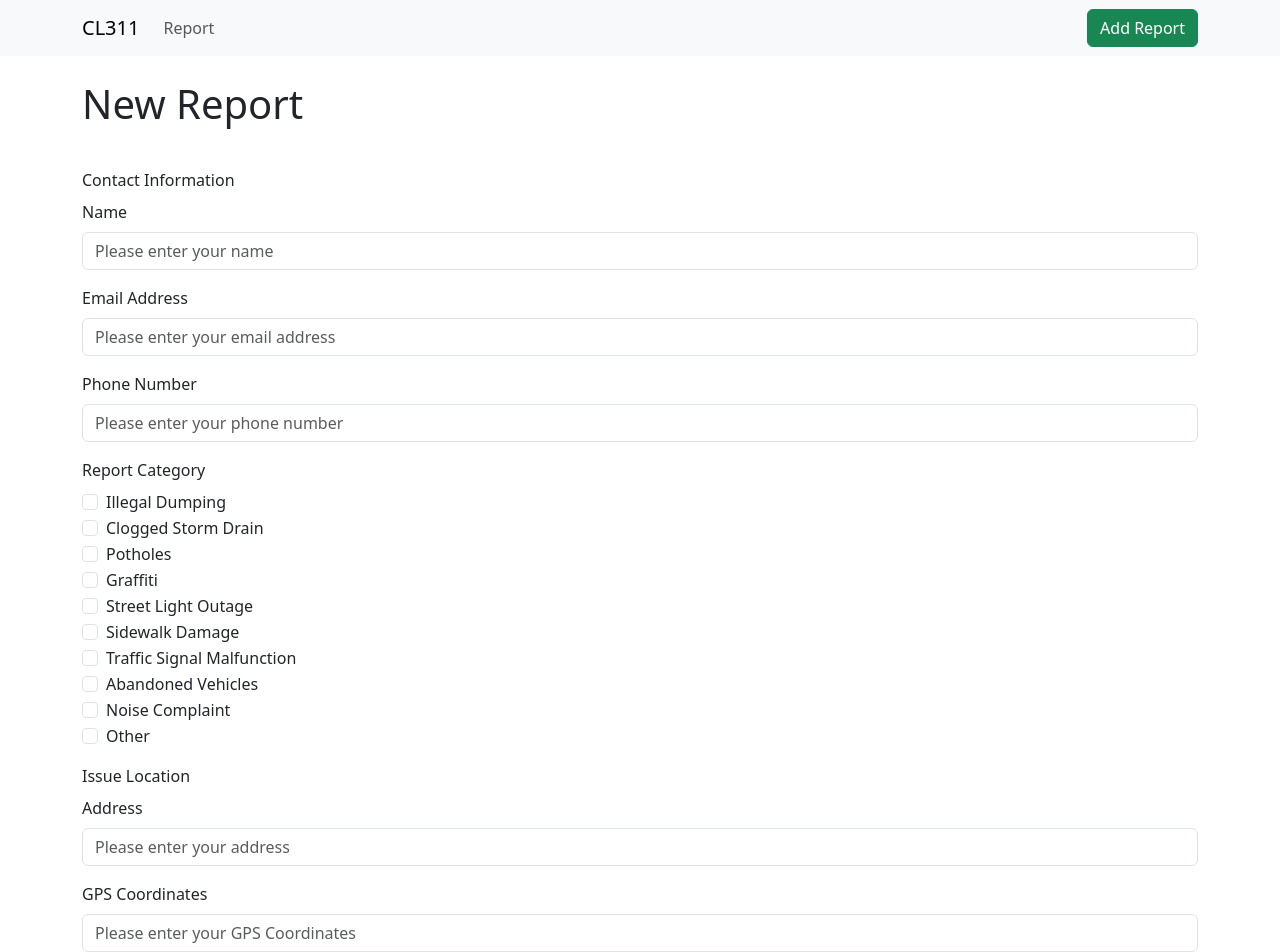
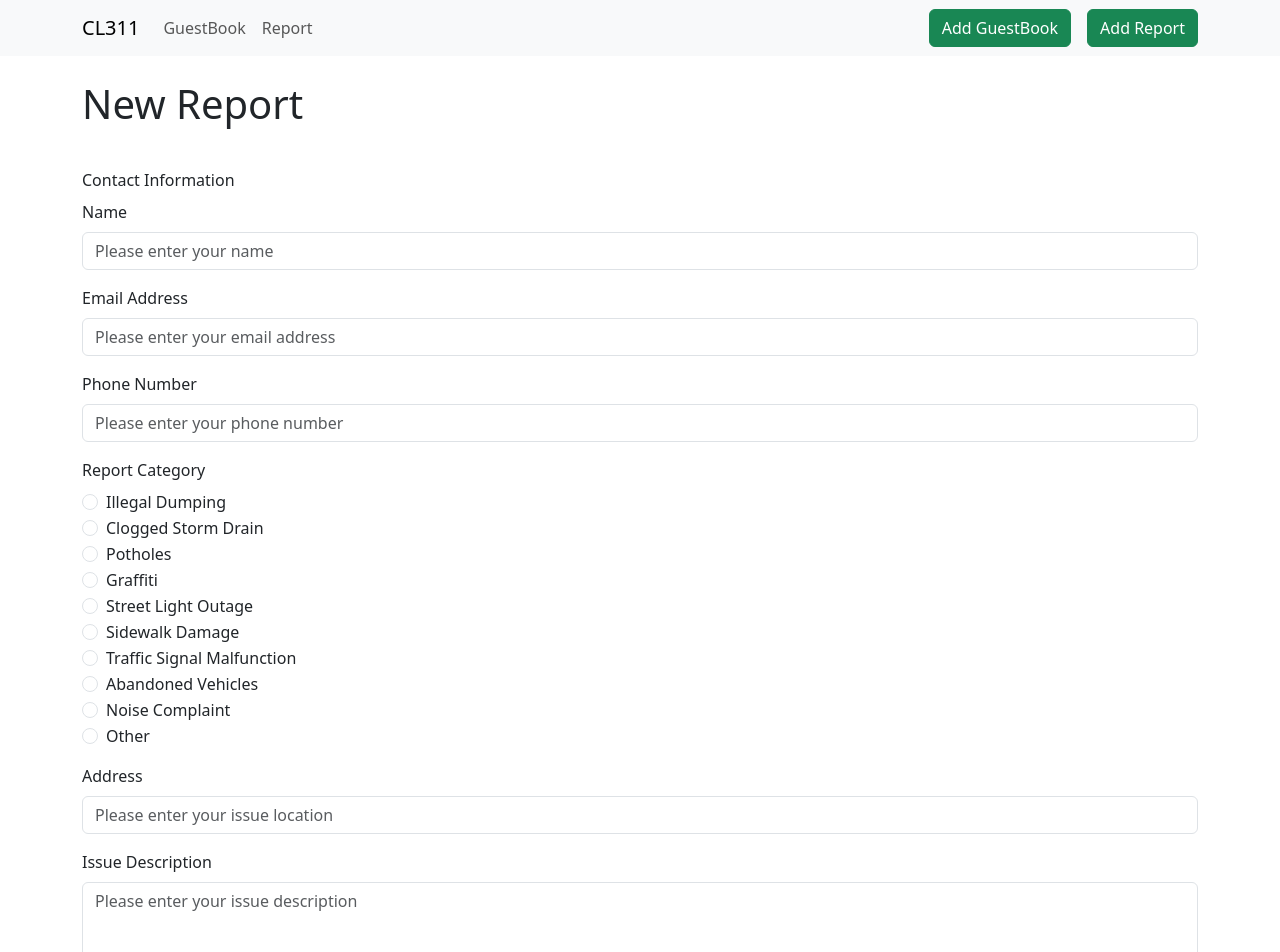
Before and after one commit to CodeDayLabs311/cl311, a Next.js app in the folder app/: page /report/create in a window 1280 px wide. Shown: the top 952 px of the page. Built offline with nearby package versions, Linux system fonts and the light colour scheme.

Commit message:
Addressing Comments

```diff
--- a/app/src/components/PageNav.tsx
+++ b/app/src/components/PageNav.tsx
@@ -37,11 +37,15 @@ export default function PageNav() {
                 <Navbar.Toggle aria-controls="basic-navbar-nav" />
                 <Navbar.Collapse id="basic-navbar-nav">
                     <Nav className="me-auto">
+                        <NavLink label="GuestBook" href="/guestbook" />
                         <NavLink label="Report" href="/report" />
                     </Nav>
                 </Navbar.Collapse>
                 <Navbar.Collapse className="justify-content-end">
                     <Nav>
+                        <ButtonLink variant="success" href="/guestbook/create" style={{marginRight: '1rem'}}>
+                            Add GuestBook
+                        </ButtonLink>
                         <ButtonLink variant="success" href="/report/create">
                             Add Report
                         </ButtonLink>
--- a/app/src/components/report/ReportEdit.tsx
+++ b/app/src/components/report/ReportEdit.tsx
@@ -5,6 +5,7 @@ import Form from 'react-bootstrap/Form';
 import Spinner from 'react-bootstrap/Spinner';
 import Stack from 'react-bootstrap/Stack';
 import ButtonLink from '../ButtonLink';
+import { ReportCategories, StatusOfReport } from '@/models';
 
 export type ReportEditProps = {
     report: Omit<IReport, 'reportId'> | undefined;
@@ -71,53 +72,36 @@ export default function ReportEdit({
             <Form.Group className="mb-3" controlId="EditReport.ReportCategory">
                 <Form.Label>Report Category</Form.Label>
                 {[
-                    'Illegal Dumping',
-                    'Clogged Storm Drain',
-                    'Potholes',
-                    'Graffiti',
-                    'Street Light Outage',
-                    'Sidewalk Damage',
-                    'Traffic Signal Malfunction',
-                    'Abandoned Vehicles',
-                    'Noise Complaint',
-                    'Other',
+                    ReportCategories.Illegal_Dumping,
+                    ReportCategories.Clogged_Storm_Drain,
+                    ReportCategories.Potholes,
+                    ReportCategories.Graffiti,
+                    ReportCategories.Street_Light_Outage,
+                    ReportCategories.Sidewalk_Damage,
+                    ReportCategories.Traffic_Signal_Malfunction,
+                    ReportCategories.Abandoned_Vehicles,
+                    ReportCategories.Noise_Complaint,
+                    ReportCategories.Other,
                 ].map((category) => (
                     <Form.Check
-                        type="checkbox"
+                        type="radio"
                         label={category}
-                        checked={report?.reportCategory.includes(category)}
-                        onChange={(event) => {
-                            const newCategories = [...report!.reportCategory];
-                            if (event.target.checked) {
-                                newCategories.push(category);
-                            } else {
-                                newCategories.splice(newCategories.indexOf(category), 1);
-                            }
-                            updateReport({ reportCategory: newCategories });
+                        name="category"
+                        defaultValue={report?.reportCategory}
+                        onChange={() => {
+                            updateReport({ reportCategory: category });
                         }}
                     />
                 ))}
             </Form.Group>
 
-            <Form.Label>Issue Location</Form.Label>
-
             <Form.Group className="mb-3" controlId="EditReport.Address">
                 <Form.Label>Address</Form.Label>
                 <Form.Control
                     type="text"
-                    placeholder="Please enter your address"
+                    placeholder="Please enter your issue location"
                     defaultValue={report?.address}
                     onChange={(event) => updateReport({ address: event.target.value })}
-                />
-            </Form.Group>
-
-            <Form.Group className="mb-3" controlId="EditReport.GpsCoordinates">
-                <Form.Label>GPS Coordinates</Form.Label>
-                <Form.Control
-                    type="text"
-                    placeholder="Please enter your GPS Coordinates"
-                    defaultValue={report?.gpsCoordinates}
-                    onChange={(event) => updateReport({ gpsCoordinates: event.target.value })}
                 />
             </Form.Group>
 
@@ -172,8 +156,13 @@ export default function ReportEdit({
 
             <Form.Group className="mb-3" controlId="EditReport.StatusOfReport">
                 <Form.Label>Status Of Report</Form.Label>
-                {['Submitted', 'In Progress', 'Completed', 'On Hold', 'Rejected'].map(
-                    (status) => (
+                {[
+                    StatusOfReport.Submitted,
+                    StatusOfReport.In_Progress,
+                    StatusOfReport.Completed,
+                    StatusOfReport.On_Hold,
+                    StatusOfReport.Rejected,
+                ].map((status) => (
                     <Form.Check
                         type="radio"
                         label={status}
@@ -181,18 +170,7 @@ export default function ReportEdit({
                         checked={report?.statusOfReport === status}
                         onChange={() => updateReport({ statusOfReport: status })}
                     />
-                    )
-                )}
-            </Form.Group>
-
-            <Form.Group className="mb-3" controlId="EditReport.DateTimeOfSubmission">
-                <Form.Label>Date Time Of Submission</Form.Label>
-                <Form.Control
-                    type="text"
-                    readOnly={true}
-                    defaultValue={report?.dateTimeOfSubmission}
-                    onChange={(event) => updateReport({ dateTimeOfSubmission: event.target.value })}
-                />
+                ))}
             </Form.Group>
 
             <Stack direction="horizontal" gap={3} className="justify-content-end">
--- a/app/src/models/data/IReport.ts
+++ b/app/src/models/data/IReport.ts
@@ -5,7 +5,7 @@ export interface IReport {
     name: string;
     emailAddress: string;
     phoneNumber: string;
-    reportCategory: string[];
+    reportCategory: string;
     address: string;
     gpsCoordinates: string;
     issueDescription: string;
@@ -23,7 +23,7 @@ export interface IDBReport {
     Name: { S: string };
     EmailAddress: { S: string };
     PhoneNumber: { S: string };
-    ReportCategory: { SS: string[] };
+    ReportCategory: { S: string };
     Address: { S: string };
     GpsCoordinates: { S: string };
     IssueDescription: { S: string };
--- /dev/null
+++ b/app/src/models/enums/ReportCategories.ts
@@ -0,0 +1,12 @@
+export enum ReportCategories {
+    Illegal_Dumping = 'Illegal Dumping',
+    Clogged_Storm_Drain = 'Clogged Storm Drain',
+    Potholes = 'Potholes',
+    Graffiti = 'Graffiti',
+    Street_Light_Outage = 'Street Light Outage',
+    Sidewalk_Damage = 'Sidewalk Damage',
+    Traffic_Signal_Malfunction = 'Traffic Signal Malfunction',
+    Abandoned_Vehicles = 'Abandoned Vehicles',
+    Noise_Complaint = 'Noise Complaint',
+    Other = 'Other',
+}
--- /dev/null
+++ b/app/src/models/enums/StatusOfReport.ts
@@ -0,0 +1,7 @@
+export enum StatusOfReport {
+    Submitted = 'Submitted',
+    In_Progress = 'In Progress',
+    Completed = 'Completed',
+    On_Hold = 'On Hold',
+    Rejected = 'Rejected'
+}
--- a/app/src/models/enums/index.ts
+++ b/app/src/models/enums/index.ts
@@ -1,2 +1,4 @@
 export * from './EnvironmentVariableKey';
 export * from './HttpMethod';
+export * from './ReportCategories';
+export * from './StatusOfReport';
--- a/app/src/pages/api/guestbook/create.ts
+++ b/app/src/pages/api/guestbook/create.ts
@@ -33,7 +33,7 @@ export default async function handler(
     res: NextApiResponse<ICreateGuestBookMessageResponse | IApiErrorResponse>
 ) {
     if (req.method !== HttpMethod.POST) {
-        return res.status(405).send({ message: METHOD_NOT_ALLOWED });
+        return res.status(405).send({ report: METHOD_NOT_ALLOWED });
     }
 
     const { id } = req.query;
@@ -48,20 +48,20 @@ export default async function handler(
 
         if (!isValidRequest) {
             // Don't store bad data in the database!
-            return res.status(400).send({ message: BAD_REQUEST });
+            return res.status(400).send({ report: BAD_REQUEST });
         }
 
         const message = await guestBookClient.createMessage(params);
 
         if (isUndefined(message)) {
             // Message was successfully created but could not be found
-            return res.status(500).send({ message: INTERNAL_SERVER_ERROR });
+            return res.status(500).send({ report: INTERNAL_SERVER_ERROR });
         }
 
         return res.status(200).json({ message: message! });
     } catch (err) {
         console.error(err);
 
-        return res.status(500).send({ message: INTERNAL_SERVER_ERROR });
+        return res.status(500).send({ report: INTERNAL_SERVER_ERROR });
     }
 }
--- a/app/src/pages/api/report/[id].ts
+++ b/app/src/pages/api/report/[id].ts
@@ -49,19 +49,7 @@ export default async function handler(
             const params = req.body as IReport;
             const isValidRequest =
                 id === params.reportId &&
-                !isUndefined(params?.reportId) &&
-                !isUndefined(params?.name) &&
-                !isUndefined(params?.emailAddress) &&
-                !isUndefined(params?.phoneNumber) &&
-                !isUndefined(params?.reportCategory) &&
-                !isUndefined(params?.address) &&
-                !isUndefined(params?.gpsCoordinates) &&
-                !isUndefined(params?.issueDescription) &&
-                !isUndefined(params?.attachments) &&
-                !isUndefined(params?.email) &&
-                !isUndefined(params?.sms) &&
-                !isUndefined(params?.statusOfReport) &&
-                !isUndefined(params?.dateTimeOfSubmission);
+                !isUndefined(params?.reportId);
 
             if (!isValidRequest) {
                 // Don't store bad data in the database!
--- a/app/src/pages/api/report/create.ts
+++ b/app/src/pages/api/report/create.ts
@@ -36,26 +36,12 @@ export default async function handler(
         return res.status(405).send({ report: METHOD_NOT_ALLOWED });
     }
 
-    const { id } = req.query;
-
     try {
         const reportClient = new ReportDbClient();
 
         const params = req.body as IReport;
         const isValidRequest =
-            isUndefined(params?.reportId) &&
-            !isUndefined(params?.name) &&
-            !isUndefined(params?.emailAddress) &&
-            !isUndefined(params?.phoneNumber) &&
-            !isUndefined(params?.reportCategory) &&
-            !isUndefined(params?.address) &&
-            !isUndefined(params?.gpsCoordinates) &&
-            !isUndefined(params?.issueDescription) &&
-            !isUndefined(params?.attachments) &&
-            !isUndefined(params?.email) &&
-            !isUndefined(params?.sms) &&
-            !isUndefined(params?.statusOfReport) &&
-            !isUndefined(params?.dateTimeOfSubmission);
+            isUndefined(params?.reportId);
 
         if (!isValidRequest) {
             // Don't store bad data in the database!
--- a/app/src/pages/report/create.tsx
+++ b/app/src/pages/report/create.tsx
@@ -15,7 +15,7 @@ const getInitialReport = (): NewReport => ({
     name: '',
     emailAddress: '',
     phoneNumber: '',
-    reportCategory: [],
+    reportCategory: '',
     address: '',
     gpsCoordinates: '',
     issueDescription: '',
@@ -61,7 +61,7 @@ export default function ReportCreate() {
                             report={draftReport!}
                             setReport={setDraftReport}
                             submitLabel="Create"
-                            isSubmitLoading={false}
+                            isSubmitLoading={false} // TODO: We need to support a good loading state here
                             onSubmit={handleSubmit}
                             cancelHref={'/report'}
                         />
```
Also changed, not shown: app/src/pages/api/guestbook/[id].ts (+5 -5 lines), app/src/utils/clients/ReportDbClient.ts (+14 -22 lines). Lines whose indentation alone changed are shown as unchanged.
